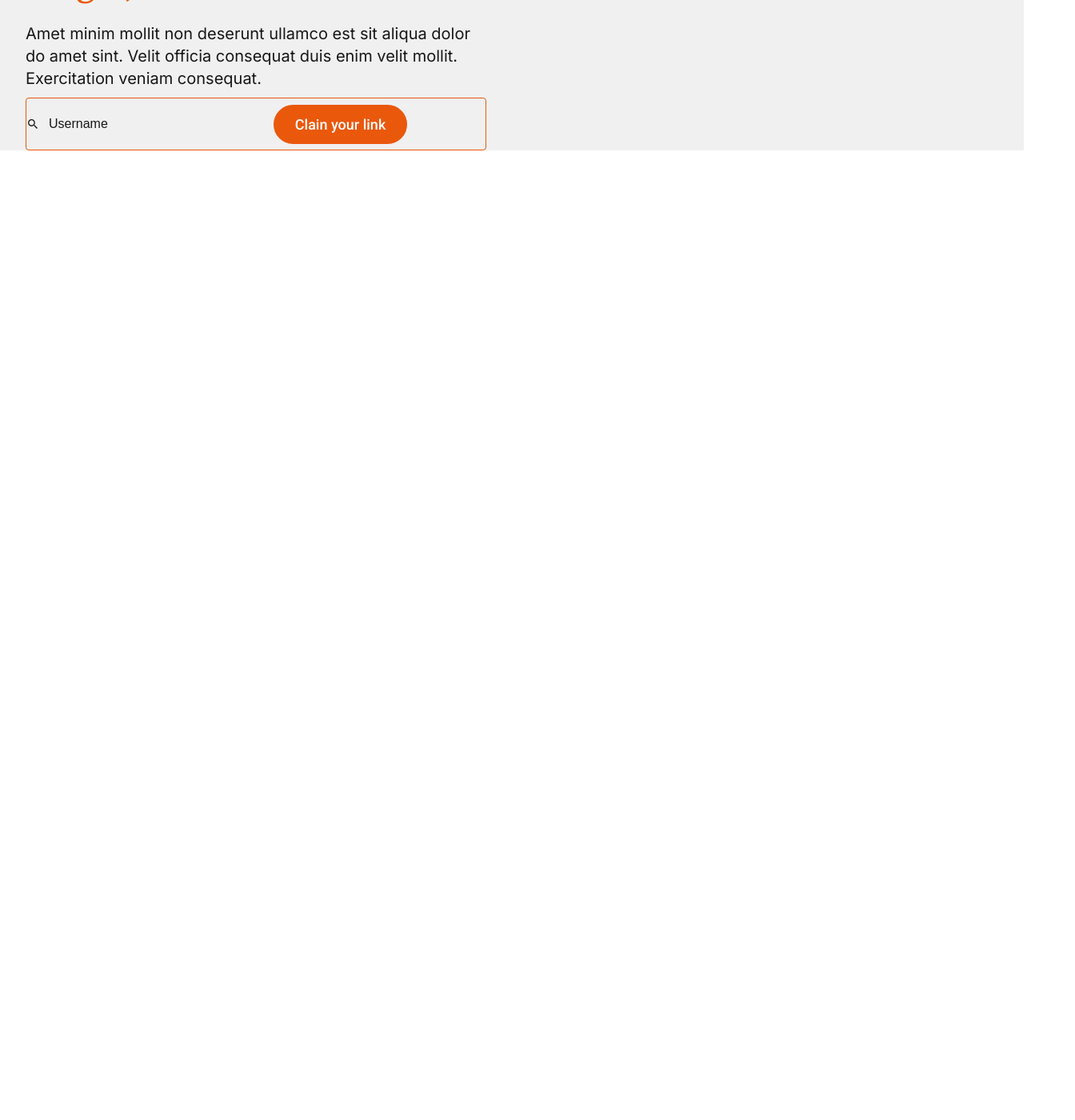
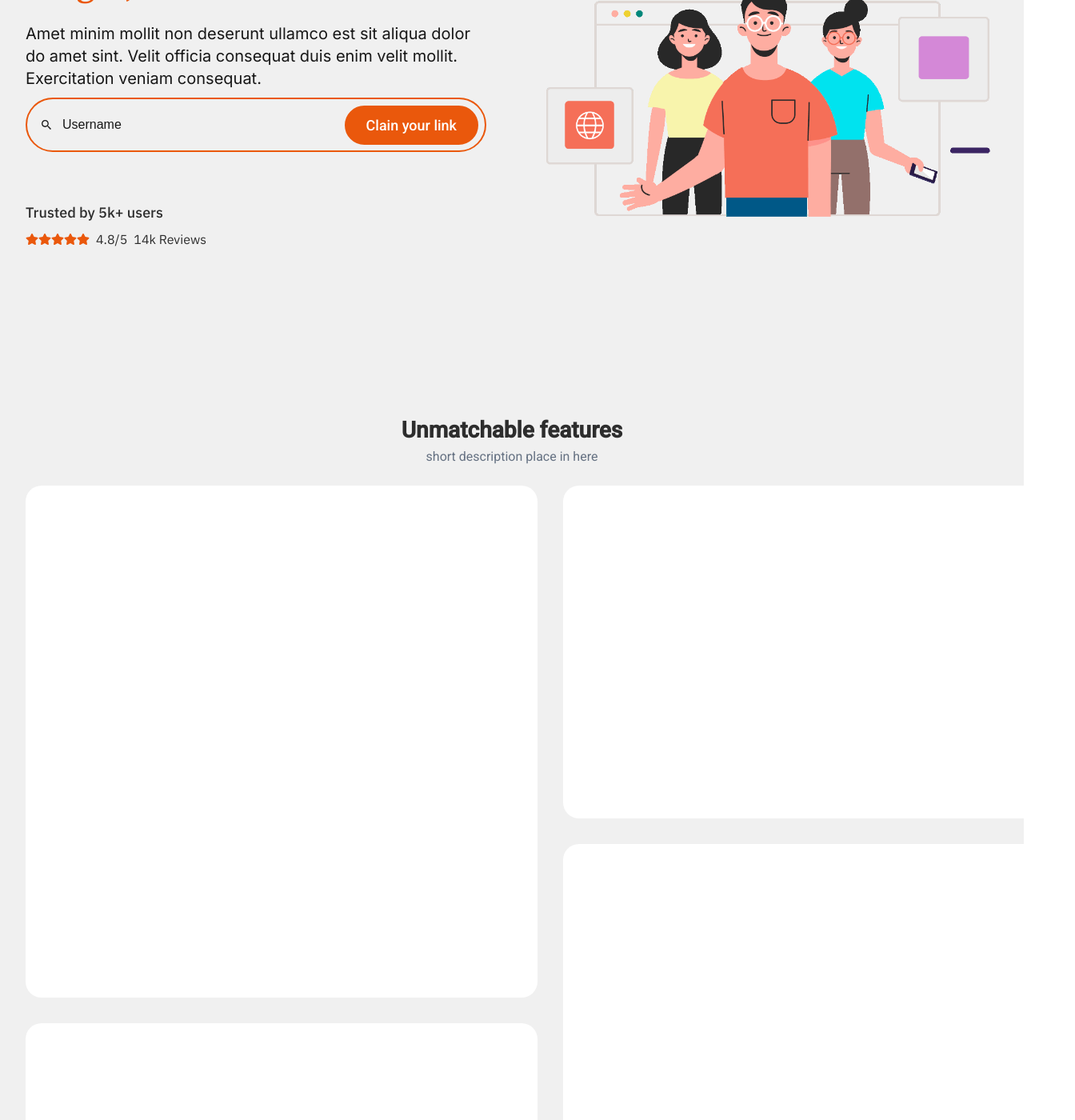
Before and after one commit to wahidul60/BiolinkV3, a Next.js app: page / in a window 1280 px wide. Shown: the part 380-1780 px from the top of the page at 80% size, 1344 px wide, since content can reach past the window. Before the commit the page ends 800 px from the top, so only its background shows below. Built offline with nearby package versions, Linux system fonts and the light colour scheme.

Commit message:
Hero section done + feature section 30%

```diff
--- a/Layout/HeroSection.jsx
+++ b/Layout/HeroSection.jsx
@@ -1,8 +1,10 @@
 import Button from '@/components/Button';
 import Container from '@/components/Container'
 import Flex from '@/components/Flex'
-import { Inter, Source_Serif_4 } from 'next/font/google'
+import { IBM_Plex_Sans, Inter, Source_Serif_4 } from 'next/font/google'
 import { IoMdSearch } from "react-icons/io";
+import { FaStar } from "react-icons/fa";
+import Image from 'next/image';
 
 
 const source_serif = Source_Serif_4({
@@ -13,24 +15,46 @@ const inter = Inter({
     subsets: ['latin'],
     weight: ['400', '500']
 })
+const ibm = IBM_Plex_Sans({
+    subsets: ['latin'],
+    weight: ['400', '500']
+})
 
 export default function HeroSection() {
     return (
         <section className='bg-[#f0f0f0]'>
             <Container>
-                <Flex className='gap-[64px] pt-[179px]'>
+                <Flex className='gap-[64px] pt-[179px] pb-[189px]'>
                     <div className='w-1/2'>
                         <h1 className={`text-[44px] text-[#EA580C] pb-4 ${source_serif.className}`} >All that defines you in a single, seamless bio link</h1>
                         <p className={`text-xl pb-[10px] ${inter.className}`}>Amet minim mollit non deserunt ullamco est sit aliqua dolor do amet sint. Velit officia consequat duis enim velit mollit. Exercitation veniam consequat.</p>
-                        <div className='border rounded border-[#EA580C] relative'>
-                            <Flex className='items-center'>
-                                <IoMdSearch />
-                                <p className='py-5 pl-3 pr-[207px]'>Username</p>
-                                <Button className='py-2 bg-[#EA580C] text-white' text={"Clain your link"}/>
+
+                        <div className='border-2 rounded-full border-[#EA580C] relative pl-4 pr-2 mb-[62px]' >
+                            <Flex className='items-center justify-between '>
+                                <Flex className='items-center '>
+                                    <IoMdSearch />
+                                    <p className='py-5 pl-3 pr-[207px]'>Username</p>
+                                </Flex>
+                                <Button className='py-2 bg-[#EA580C] text-white' text={"Clain your link"} />
                             </Flex>
                         </div>
+
+                        <p className={`text-[18px] pb-2 text-[#2D2D2D] font-medium ${ibm.className}`}>Trusted by 5k+ users</p>
+                        <Flex className='items-center gap-2'>
+                            <Flex className='text-[#EA580C]'>
+                                <FaStar />
+                                <FaStar />
+                                <FaStar />
+                                <FaStar />
+                                <FaStar />
+                            </Flex>
+                            <p className={`text-[16px] font-normal text-[#2D2D2D] ${ibm.className}`}>4.8/5</p>
+                            <p className={`text-[16px] font-normal text-[#2D2D2D] ${ibm.className}`}>14k Reviews</p>
+                        </Flex>
                     </div>
-                    <div className='w-1/2'></div>
+                    <div className='w-1/2'>
+                        <Image src='/homeBanner.GIF' alt='this hero section' width={990} height={742}/>
+                    </div>
                 </Flex>
             </Container>
         </section>
--- /dev/null
+++ b/Layout/UnmatchFeature.jsx
@@ -0,0 +1,37 @@
+import Container from '@/components/Container'
+import Flex from '@/components/Flex'
+import { Roboto } from 'next/font/google'
+import React from 'react'
+
+const roboto = Roboto({
+    subsets: ['Latin'],
+    weight: ['400', '500']
+})
+
+export default function UnmatchFeature() {
+    return (
+        <section className='bg-[#f0f0f0]'>
+            <Container>
+                <div className='pt-4'>
+                    <h1 className={`text-center font-bold text-[28px] text-[#2D2D2D] ${roboto.className}`}>Unmatchable features </h1>
+                    <p className={` text-center font-normal text-[16px] text-[#657182] pb-6 ${roboto.className}`}>short description place in here</p>
+                </div>
+                <Flex className='gap-8'>
+                    <div className='flex flex-col gap-8'>
+                        <div className='w-[640px] rounded-[20px] h-[640px] bg-white'>
+
+                        </div>
+                        <div className='w-[640px] rounded-[20px] h-[640px] bg-white'>
+
+                        </div>
+                    </div>
+                    <div className='flex flex-col gap-8'>
+                        <div className='w-[640px] rounded-[20px] h-[416px]  bg-white'></div>
+                        <div className='w-[640px] rounded-[20px] h-[416px] bg-white'></div>
+                        <div className='w-[640px] rounded-[20px] h-[416px] bg-white'></div>
+                    </div>
+                </Flex>
+            </Container>
+        </section>
+    )
+}
--- a/app/page.js
+++ b/app/page.js
@@ -1,5 +1,6 @@
 import Navbar from '@/components/Navbar'
 import HeroSection from '@/Layout/HeroSection'
+import UnmatchFeature from '@/Layout/UnmatchFeature'
 import React from 'react'
 
 export default function page() {
@@ -7,6 +8,7 @@ export default function page() {
     <main>
       <Navbar/>
       <HeroSection/>
+      <UnmatchFeature/>
     </main>
   )
 }
```
Also changed, not shown: public/homeBanner.gif (added).
